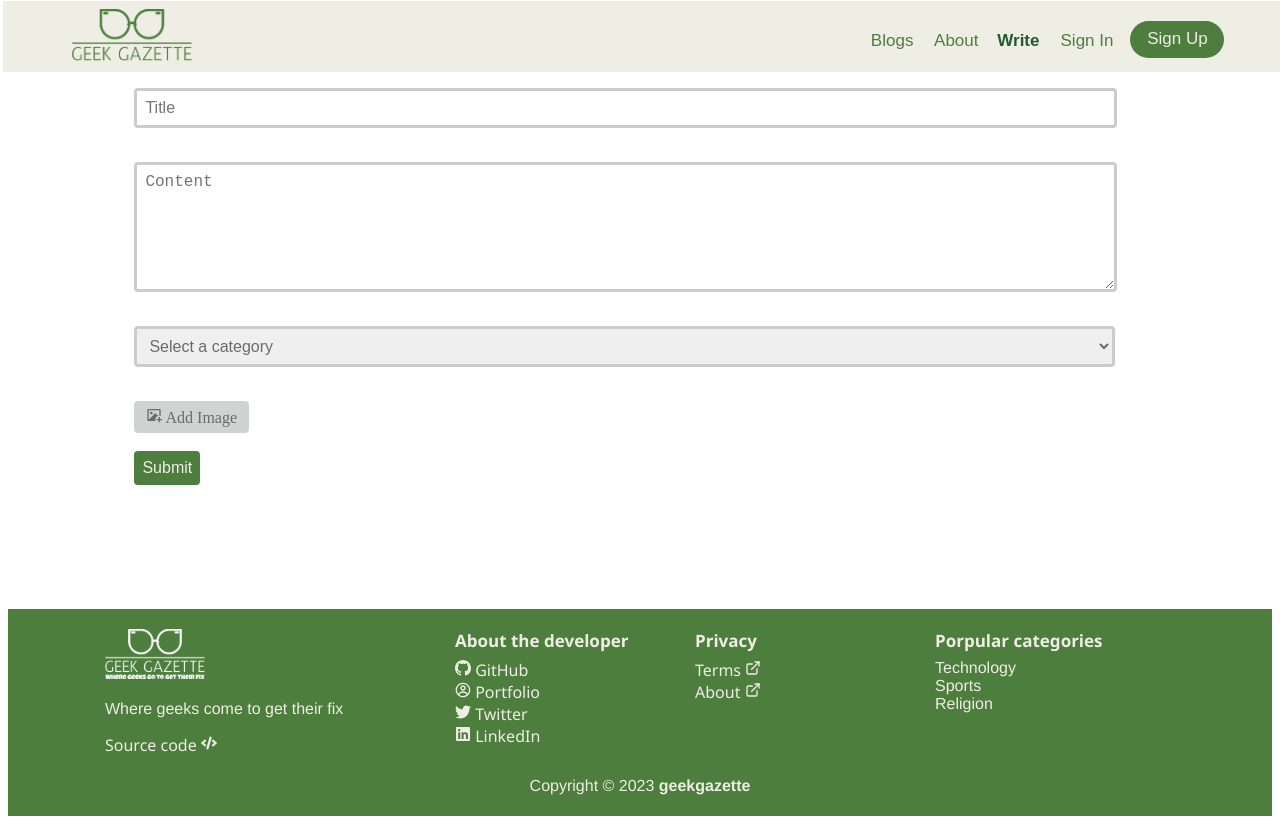
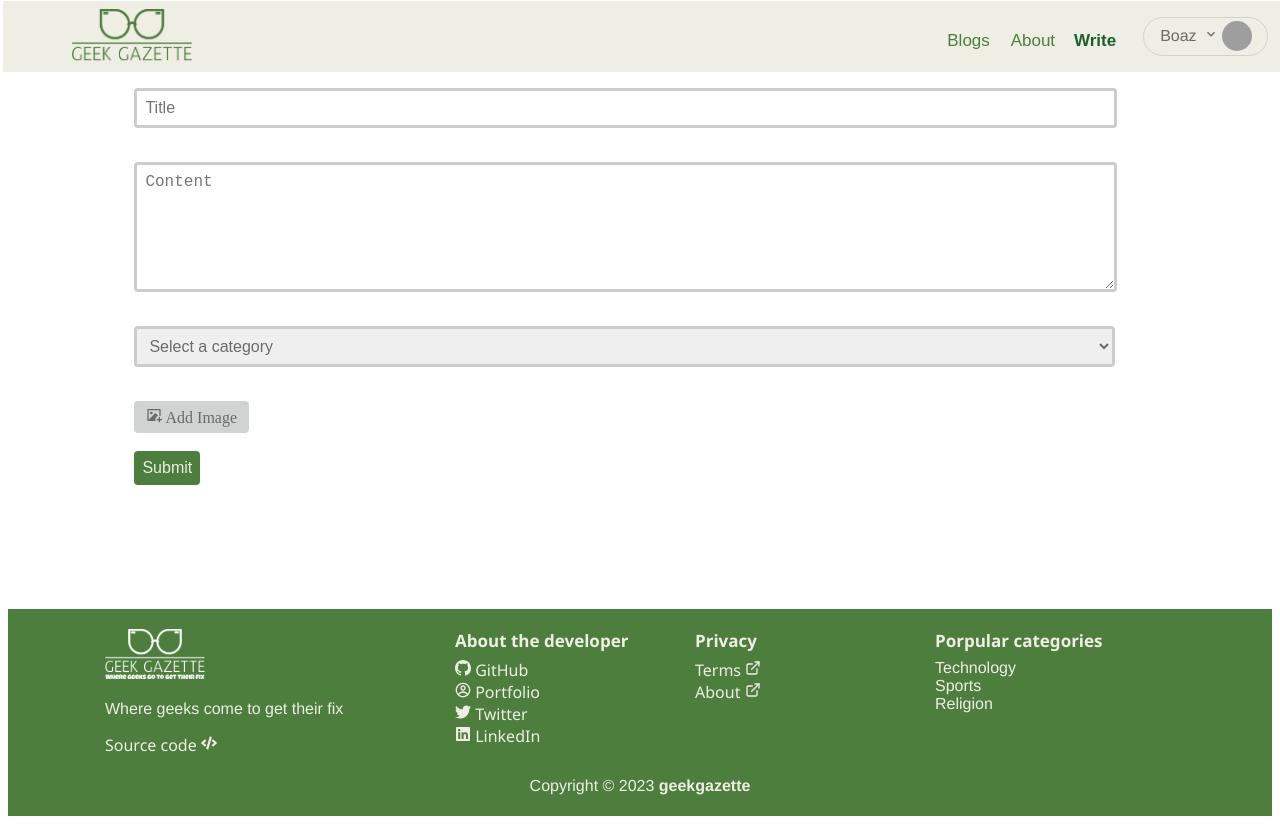
Before and after one commit to kiptanuiBoaz/geekgazette, a React (Vite) app: page /blog/write in a window 1280 px wide. Built offline with nearby package versions, Linux system fonts and the light colour scheme; grey boxes are pictures that could not be loaded.

Commit message:
added to profile

```diff
--- a/src/components/index.ts
+++ b/src/components/index.ts
@@ -7,3 +7,4 @@ export {UserProfile} from "./sidebar/UserProfile";
 export {FullBlog}  from "./blogs/FullBlog";
 export {ValidationMsgs} from "./auth/ValidationMsgs";
 export {TogglePwdShow} from "./auth/TogglePwdShow";
+export {Profile} from "./navbar/Profile";
--- /dev/null
+++ b/src/components/navbar/Profile.tsx
@@ -0,0 +1,15 @@
+import React from 'react';
+import "./profile.scss"
+
+export const Profile = () => {
+    return (
+    <div className='profile'> <div>Profile</div>
+
+        <div>Profile</div>
+        <div>Profile</div>
+
+        <div>Profile</div>
+        <div>Profile</div></div>
+
+    )
+}
--- /dev/null
+++ b/src/components/navbar/profile.scss
@@ -0,0 +1,3 @@
+.profile{
+    // position: absolute;
+}
--- a/src/pages/Navbar.tsx
+++ b/src/pages/Navbar.tsx
@@ -3,13 +3,18 @@ import "./navbar.scss";
 import logoGreen from "../assets/navbar/logo-no-bg-green.png";
 import logoWhite from "../assets/navbar/logo-no-bg-white.png";
 import { navList } from "../utils/navItems";
-import { activeStyle } from "../utils/activeStyle";
 import { navListTypes } from "../types";
-import { NavLink } from "react-router-dom"
+import { NavLink } from "react-router-dom";
+import { MdExpandMore } from "react-icons/md";
+import { Profile } from "../components";
+
 
 export const Navbar = () => {
   const [deviceWidth, setDeviceWidth] = useState<number>(0);
   const [scrollPos, setScrollPos] = useState<number>(0);
+  const [username, setUsername] = useState<string>("Boaz");
+  const [avatar, setAvatar] = useState<string | null>(null);
+  const [showProfile, setShowProfile] = useState<boolean>(false);
 
   useEffect(() => {
     const handleEvent = () => {
@@ -54,12 +59,23 @@ export const Navbar = () => {
           {navListComponent}
         </ul>
 
-        <button className={scrollPos < 20 ? "sign-up-btn-grey" : "sign-up-btn-green"}>
+        {/* <button className={scrollPos < 20 ? "sign-up-btn-grey" : "sign-up-btn-green"}>
           <NavLink style={{ color: scrollPos < 20 ? "#eeeee4" : "#4d7e3e" }} to="/auth/sign-up" className="sign-up">Sign Up</NavLink>
-        </button>
+        </button> */}
+
+        <div style={{ color: scrollPos < 20 ? " #6b6b6b" : "#eeeee4" }} className="profile">
+          <p className="username">{` ${username}`} </p>
+          <div onClick={() => setShowProfile(!showProfile)} className="expand-icon"> <MdExpandMore /></div>
+          <img
+            className="avatar"
+            src={avatar ?? "https://upload.wikimedia.org/wikipedia/commons/7/7c/Profile_avatar_placeholder_large.png?20150327203541"}
+          />
+
+        </div>
+
+        {showProfile && <Profile/>}
 
       </nav>
-      {/* <hr/> */}
     </>
 
   )
--- a/src/pages/navbar.scss
+++ b/src/pages/navbar.scss
@@ -35,8 +35,7 @@
       white-space: nowrap;
       padding: 1%;
       padding-right: 4px;
-      padding-bottom:3px;
-
+      padding-bottom: 3px;
 
       .active-style-grey {
         color: #205d2e;
@@ -155,4 +154,41 @@
       }
     }
   }
+
+  .profile {
+    border: 1px solid var(--secondary-backround);
+    border-radius: 20px;
+    padding: 0px 15px 0 8px;
+    display: flex;
+    flex-direction: row;
+    min-width: 100px;
+    margin: 0 20px 0 0;
+    height: 2.3rem;
+    width: max-content;
+    color: var(--accent-backround);
+
+    &:hover {
+      background-color: #ccc;
+    }
+
+    .username {
+      text-align: center;
+      margin: auto;
+      padding-left: 5px;
+    }
+
+    .avatar {
+      width: 30px;
+      height: 30px;
+      border-radius: 50%;
+      margin: auto 0 auto auto;
+    }
+    .expand-icon {
+     margin:auto 0 auto auto;
+     &:first-child{
+      padding: auto;
+     }
+
+    }
+  }
 }
--- a/src/utils/navItems.ts
+++ b/src/utils/navItems.ts
@@ -3,6 +3,6 @@ export const navList = [
     {text:"Blogs", route:"/"},
     { text: "About", route: "developer" },
     { text: "Write", route: "/blog/write" },
-    { text: "Sign In", route: "auth/sign-in" },
+    // { text: "Sign In", route: "auth/sign-in" },
 
 ]
```
